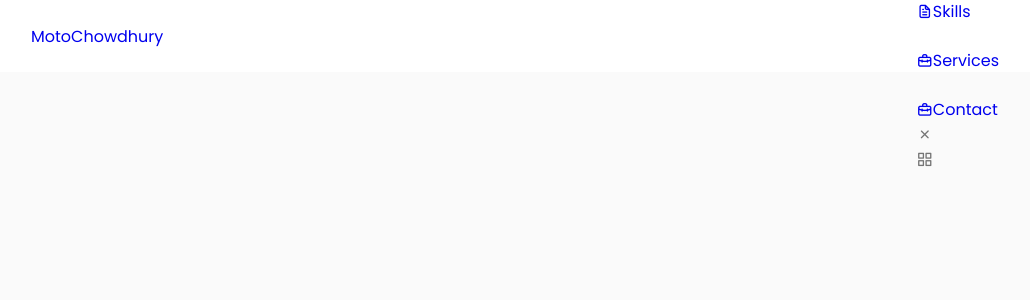
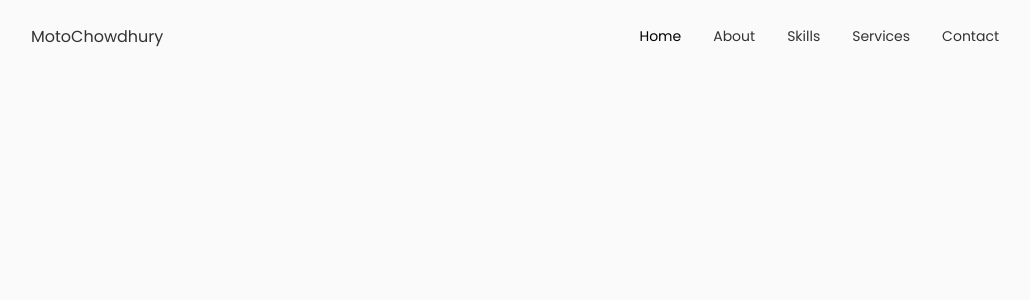
Before and after one commit to motochowdhury/portfolio_design_3.0, a React (Create React App) app: page / in a window 1280 px wide. Shown: the top 300 px of the page, without its empty margins (125-1155 px from the left). Built offline with nearby package versions, Linux system fonts and the light colour scheme.

Commit message:
Nav For large device is done

```diff
--- a/src/App.css
+++ b/src/App.css
@@ -36,7 +36,7 @@
   --mb_0_5: 0.5rem;
   --mb_0_75: 0.75rem;
   --mb_1: 1rem;
-  --mb_1_5: 1.5;
+  --mb_1_5: 1.5rem;
   --mb_2: 2rem;
   --mb_2_5: 2.5rem;
   --mb_3: 3rem;
@@ -95,7 +95,7 @@ ul {
   list-style: none;
 }
 a {
-  text-decoration: none !important;
+  text-decoration: none;
 }
 button {
   cursor: pointer;
@@ -163,6 +163,10 @@ img {
 /* Break Points */
 /* for large device */
 @media screen and (max-width: 992px) {
+  .container {
+    margin-left: var(--mb_1_5);
+    margin-right: var(--mb_1_5);
+  }
 }
 /* for madium devices */
 @media screen and (max-width: 768px) {
--- a/src/components/Header/Header.css
+++ b/src/components/Header/Header.css
@@ -4,7 +4,7 @@
   top: 0;
   left: 0;
   z-index: var(--z_fixed);
-  background-color: var(--container_color);
+  background-color: var(--body_color);
 }
 .nav {
   height: calc(var(--header_height) + 1.5rem);
@@ -13,3 +13,39 @@
   align-items: center;
   column-gap: 1rem;
 }
+
+/* Lofo and nav item color */
+
+.nav_logo,
+.nav_toggle {
+  color: var(--title_color);
+  font-weight: var(--font_medium);
+}
+
+.nav_list {
+  display: flex;
+  column-gap: 2rem;
+}
+
+.nav_link {
+  display: flex;
+  flex-direction: column;
+  align-items: center;
+  font-size: var(--small_font_size);
+  color: var(--title_color);
+  font-weight: var(--font_medium);
+  transition: 0.3s;
+}
+
+/* Display none for Big Devices  nav toggle and close*/
+.nav_icon,
+.nav_close,
+.nav_toggle {
+  display: none;
+}
+
+/* Active Link */
+.active_link,
+.nav_link:hover {
+  color: var(--title_color_dark);
+}
--- a/src/components/Header/Header.jsx
+++ b/src/components/Header/Header.jsx
@@ -6,13 +6,13 @@ export const Header = () => {
     <>
       <header className="header">
         <nav className="nav container">
-          <a href="index.html" className="lav_logo">
+          <a href="index.html" className="nav_logo">
             MotoChowdhury
           </a>
           <div className="nav_menu">
             <ul className="nav_list grid">
               <li className="nav_item">
-                <a href="#home" className="nav_link">
+                <a href="#home" className="nav_link active_link">
                   <i className="uil uil-estate nav_icon"></i>
                   Home
                 </a>
@@ -43,9 +43,9 @@ export const Header = () => {
               </li>
             </ul>
             <i className="uil uil-times nav_close"></i>
-            <div className="nav_toggle">
-              <i className="uil uil-apps"></i>
-            </div>
+          </div>
+          <div className="nav_toggle">
+            <i className="uil uil-apps"></i>
           </div>
         </nav>
       </header>
```
